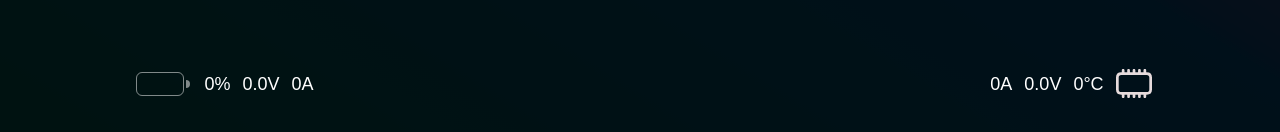
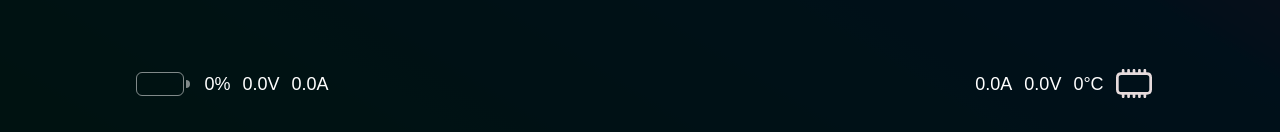
Before and after one commit to ulassekerci/redLINK, a React (Vite) app in the folder web/: page / in a window 1280 px wide. Shown: the part 665-797 px from the top of the page. Built offline with nearby package versions, Linux system fonts and the light colour scheme; a web font is replaced by a local one.

Commit message:
increase battery and motor current display precision

```diff
--- a/web/src/components/Battery.tsx
+++ b/web/src/components/Battery.tsx
@@ -18,7 +18,7 @@ export const Battery = ({ voltage, current }: { voltage: number; current: number
       <div className='text-lg font-medium flex gap-3 ml-3 [font-variant-numeric:tabular-nums]'>
         <span className='text-right'>{percentage}%</span>
         <span>{voltage.toFixed(1)}V</span>
-        <span className='w-9'>{current.toFixed(0)}A</span>
+        <span className='w-9'>{current.toFixed(1)}A</span>
       </div>
     </div>
   )
--- a/web/src/components/Mosfet.tsx
+++ b/web/src/components/Mosfet.tsx
@@ -5,7 +5,7 @@ export const Mosfet = ({ voltage, current, temp }: { voltage: number; current: n
   return (
     <div className='flex justify-center items-center gap-[2px] w-80'>
       <div className='text-lg font-medium flex items-center gap-3 ml-3 [font-variant-numeric:tabular-nums]'>
-        <span className='w-14 text-right'>{current.toFixed(0)}A</span>
+        <span className='w-14 text-right'>{current.toFixed(1)}A</span>
         <span>{voltage.toFixed(1)}V</span>
         <span className={twMerge(temp > 50 && 'text-yellow-400', temp > 60 && 'text-red-600')}>
           {temp.toFixed(0)}°C
```
